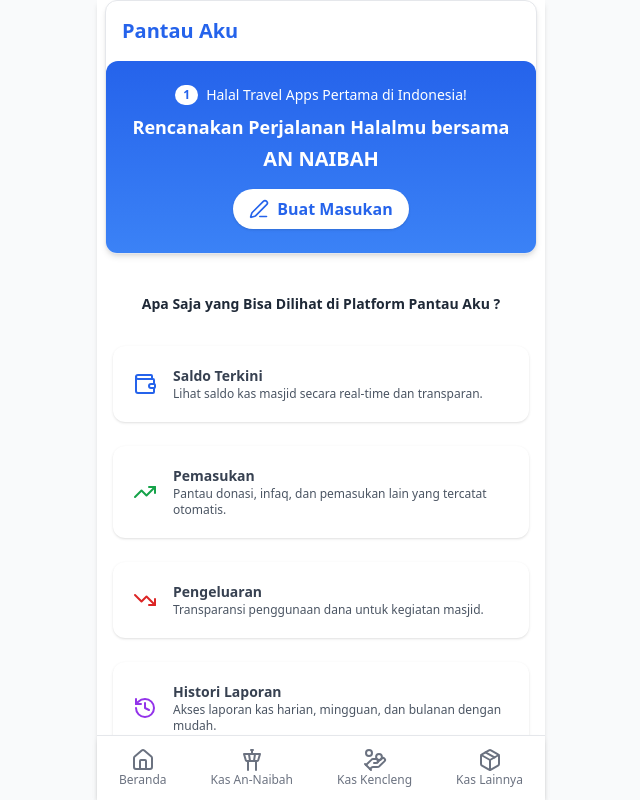
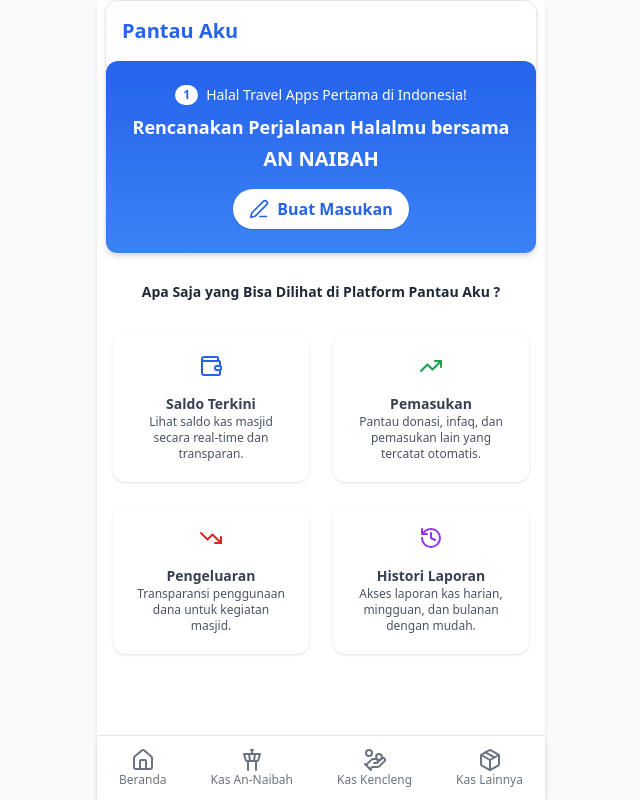
Before and after one commit to mhanifmuhsin/annaibah, a React (Vite) app: page / in a window 1280 px wide. Shown: the whole page, without its empty margins (319-959 px from the left). Built offline with nearby package versions, Linux system fonts and the light colour scheme.

Commit message:
feat: :hammer: update

```diff
--- a/src/components/InfoFeatures.tsx
+++ b/src/components/InfoFeatures.tsx
@@ -26,19 +26,19 @@
 
 const InfoFeatures: React.FC = () => {
   return (
-    <div className="max-w-4xl mx-auto py-10 px-4">
+    <div className="max-w-4xl mx-auto py-7 px-4">
       <h2 className="text-center text-sm font-bold text-gray-800 mb-8">
         Apa Saja yang Bisa Dilihat di Platform Pantau Aku ?
       </h2>
 
-      <div className="grid grid-cols-1  gap-6">
+      <div className="grid grid-cols-2  gap-6">
         {features.map((item, idx) => (
           <div
             key={idx}
-            className="flex items-center gap-4 bg-white p-5 rounded-xl shadow hover:shadow-lg transition"
+            className="flex flex-col items-center gap-4 bg-white p-5 rounded-xl shadow hover:shadow-lg transition"
           >
-            <div className="flex-shrink-0">{item.icon}</div>
-            <div>
+            <div>{item.icon}</div>
+            <div className="text-center">
               <h3 className="text-sm font-semibold text-gray-700">
                 {item.title}
               </h3>
```
